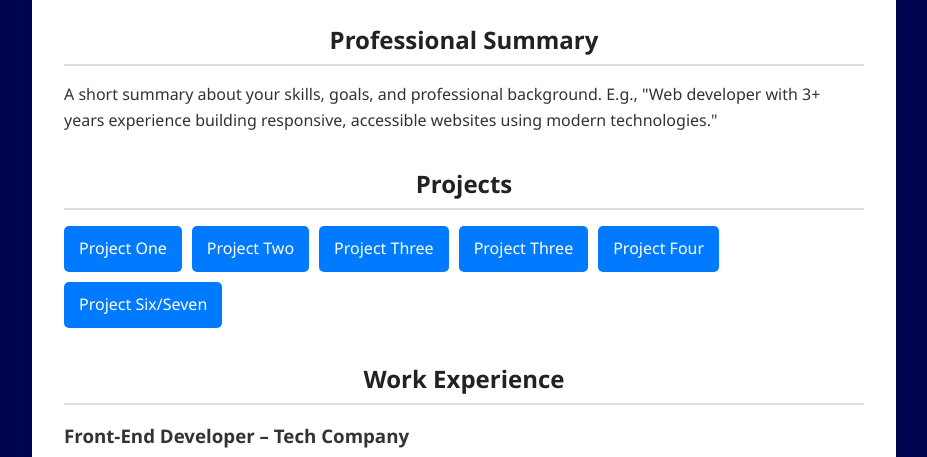
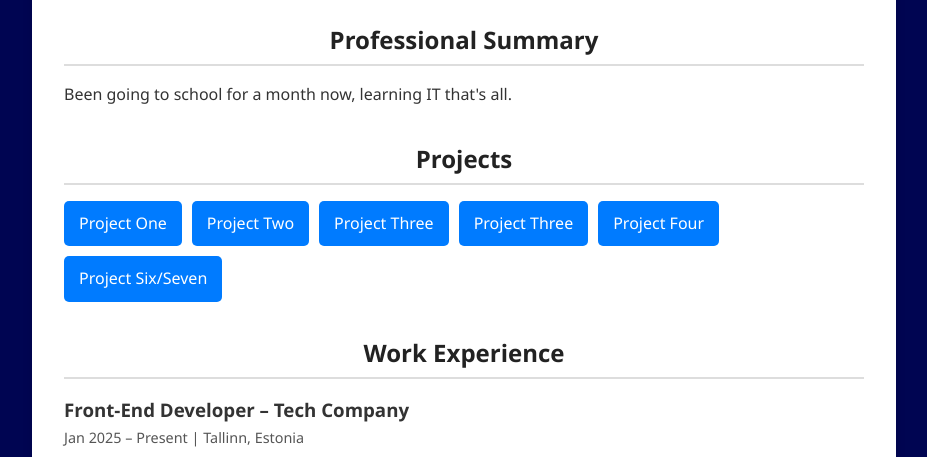
Before and after one commit to qerial/qerial.github.com, a plain HTML site: page index.html in a window 1280 px wide. Shown: the part 322-779 px from the top of the page, without its empty margins (176-1103 px from the left). Drawn offline with Linux system fonts and the light colour scheme.

Commit message:
added a few things

```diff
--- a/index.html
+++ b/index.html
@@ -129,8 +129,7 @@
     <div class="section">
       <h2>Professional Summary</h2>
       <p>
-        A short summary about your skills, goals, and professional background.
-        E.g., "Web developer with 3+ years experience building responsive, accessible websites using modern technologies."
+        Been going to school for a month now, learning IT that's all.
       </p>
     </div>
 
```
